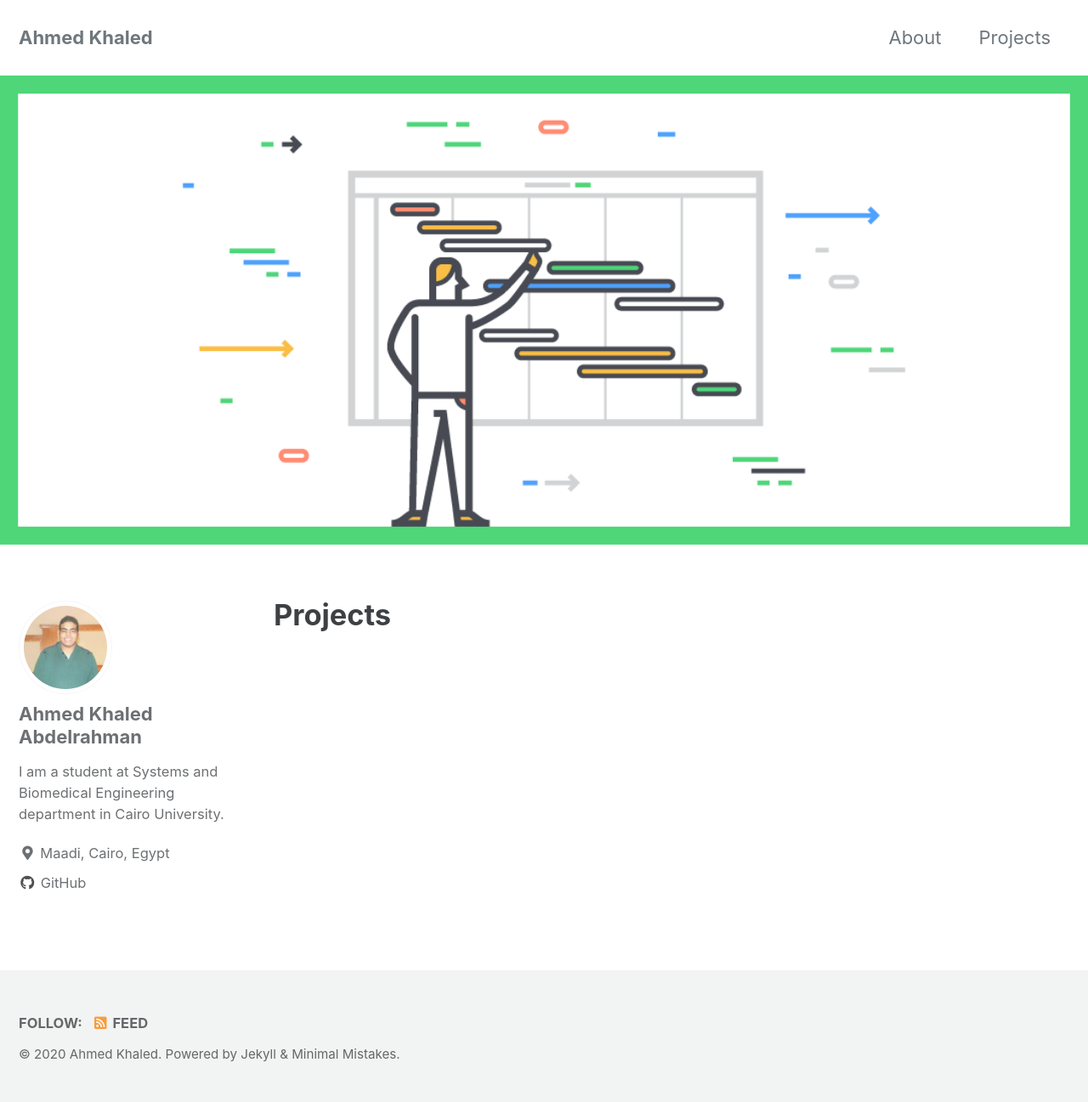
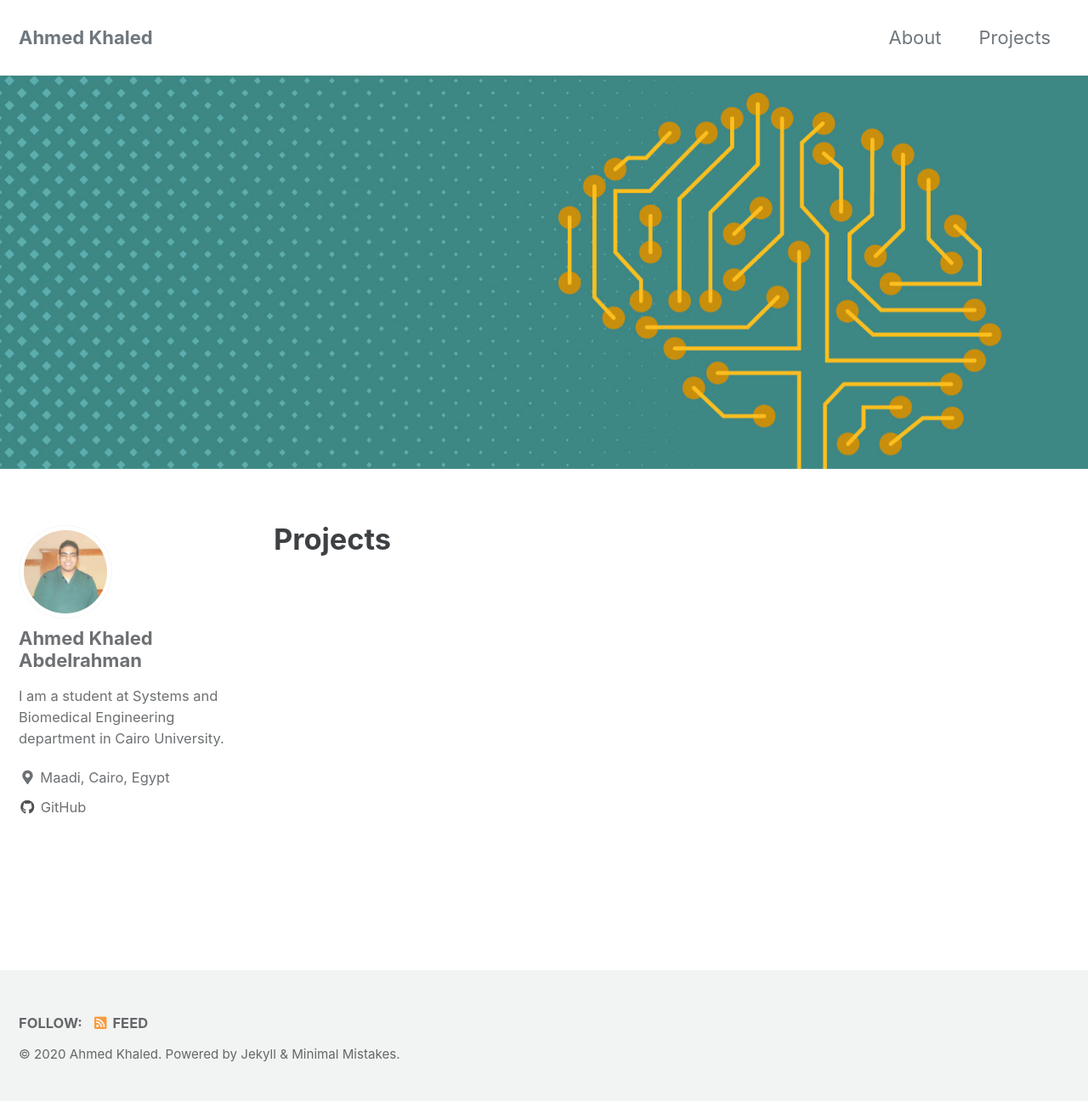
Before and after one commit to AhmedKhaled8/AhmedKhaled8.github.io, a Jekyll site: the page built from _pages/projects.md, in a window 1280 px wide and 1297 px high. Shown: the whole window at 85% size. Built offline with Jekyll 4.4.1, drawn with Linux system fonts in a browser that asks for light colours; cached includes are drawn as plain includes.

Commit message:
update images

```diff
--- a/_pages/projects.md
+++ b/_pages/projects.md
@@ -4,5 +4,5 @@ permalink: /projects/
 title: "Projects"
 author_profile: true
 header:
-  image: "/images/projects.png"
+  image: "/images/projects.jpg"
 ---
```
Also changed, not shown: images/header.jpg, images/projects.jpg (added), images/projects.png (deleted).
